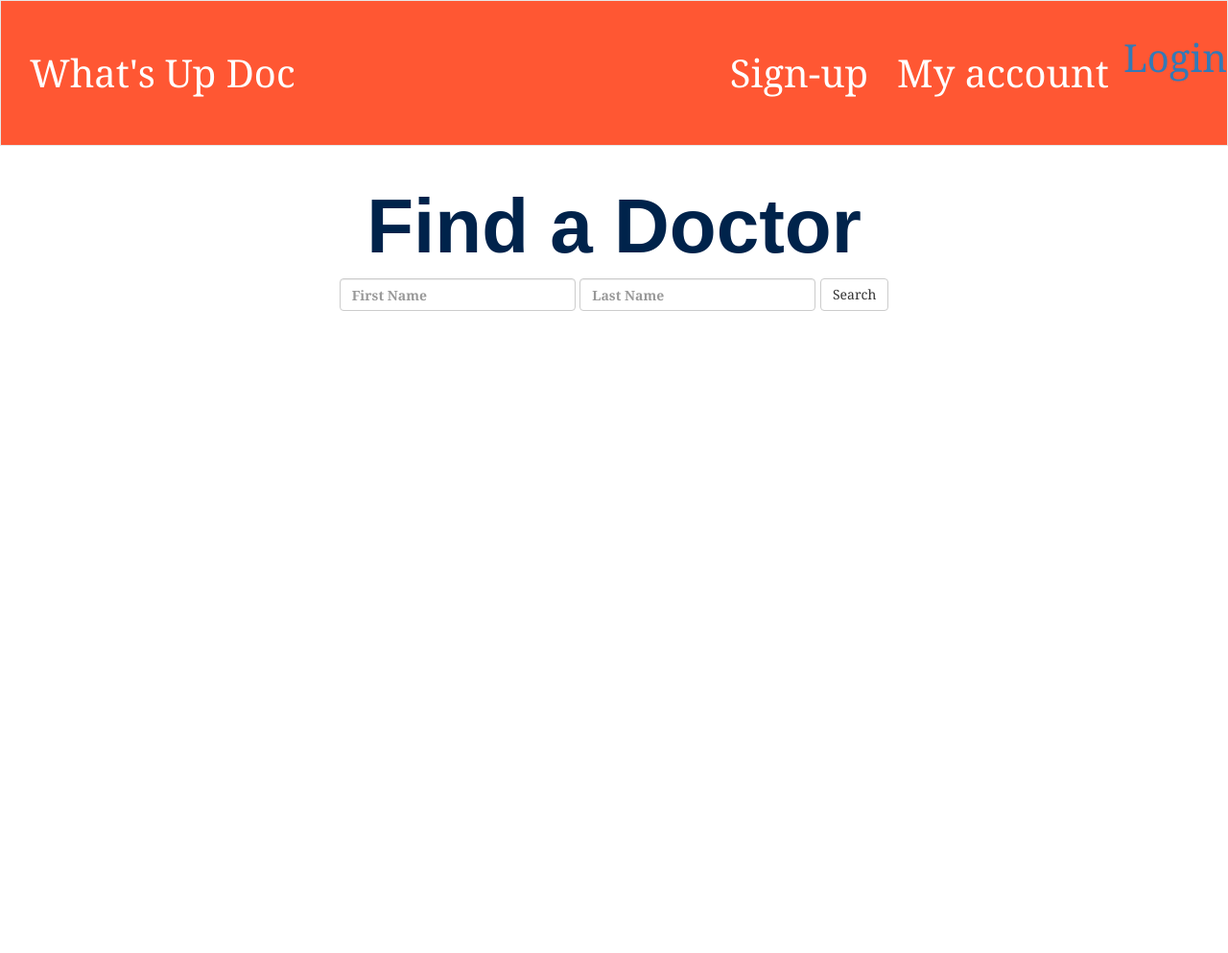
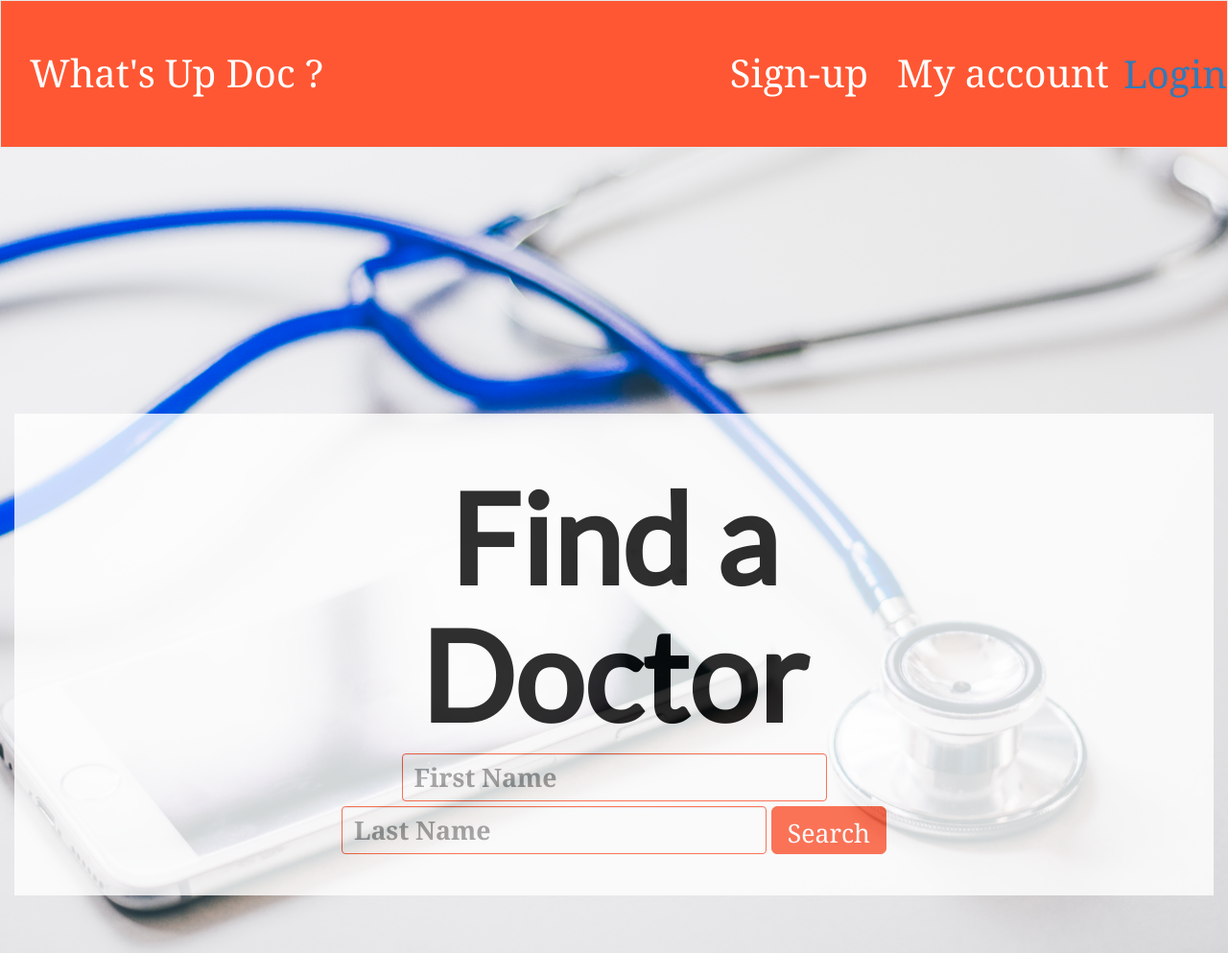
Before and after one commit to salomechamma/Whatsup-doc, a Flask app: page / in a window 1280 px wide. Shown: the whole page at 96% size. Run offline with Flask 2, Linux system fonts and the light colour scheme; some libraries are stand-ins or nearby versions.

Commit message:
Homepage Added background

```diff
--- a/static/css/styles_sheet.css
+++ b/static/css/styles_sheet.css
@@ -1,13 +1,25 @@
-/*   Sitewide  */
+html, body {
+  width: 100%;
+  height: 100%;
+  overflow: hidden;
+}
 
 
-body{
-
+body.homepage{
+	background-image: url(img3.jpeg);
 	font-family: Georgia,serif;
 	font-size: 18px;
 	line-height: 18px;
 	color: #00234b;
 	background-color: #fff;
+	background-size: cover;
+	background-repeat: no-repeat;
+  	background-position: center center;
+  	color: #000;
+  	line-height: 1.3;
+  	-webkit-font-smoothing: antialiased;
+
+
 }
 
 .nav, .navbar, .navbar-default, .navbar-default {
@@ -16,7 +28,6 @@ body{
 	border-radius: 0px;
 	font-size: 40px;
 	min-height: 100px;
-
 	padding-top: 25px;
 	padding-bottom: 25px;
 
@@ -33,7 +44,9 @@ body{
 
 #form{
 	text-align: center;
+
 }
+
 /*glyphicon {
 	font-size: 24px;
 }
@@ -49,8 +62,8 @@ section {
 
 #search{
 	text-align: center;
-	font-size: 80px;
-	font-family: Arial,sans-serif;
+	font-size: 130px;
+	font-family: 'Lato', serif;
 	font-weight: bold;
 
 }
@@ -59,7 +72,7 @@ section {
 }
 
 
-  First row
+
 
 #hero	{
 	height: 400px;
@@ -89,12 +102,21 @@ section {
 	width: 100%;
 	/*height: 100%;*/
 }
+#homepblock{
+   /* margin: 1px, 1px, 1px, 1px;*/
+   padding: 1cm 0cm 1cm 0cm;
+    background-color: #ffffff;
+   /* border: 1px solid black;*/
+    opacity: 0.8;
+    filter: alpha(opacity=60);
+}
 
+.btn {
+    background-color: #ff5733;
+    opacity:1;
+    border-color: #ff5733;
+}
 
-
-
-/* Features Row
-
-.feature {
-	text-align: center;*/
+#inp{
+    border-color: #ff5733;
 }
--- a/templates/base.html
+++ b/templates/base.html
@@ -11,6 +11,7 @@
         {% block headblock %}{% endblock %}
           <link rel="stylesheet"
         href="/static/css/styles_sheet.css">
+        <link href="https://fonts.googleapis.com/css?family=Lato" rel="stylesheet">
 </head>
 <body>
 
@@ -24,7 +25,7 @@
             </div>
             <div id="navbar">
                 <ul class="nav navbar-nav">
-                    <li><a href="/">What's Up Doc</a></li>
+                    <li><a href="/">What's Up Doc ? </a></li>
                 </ul>
                 <ul class="nav navbar-nav navbar-right">
                     <li><a href="/sign_in">Sign-up</a></li>
--- a/templates/homepage.html
+++ b/templates/homepage.html
@@ -4,49 +4,42 @@
    What's up doc?
 {% endblock %}
 
+{% block headblock %}
+{% endblock %}
+
 {% block content %}
+<body class="homepage">
 
 
  <div class="container-fluid">
     <div class="row">
+    <br> <br> <br> <br> <br> <br> <br> <br> <br><br> <br>
+    </div>
+    <div id="homepblock">
+    <div  class="row">
         <div class="col-md-6 col-xs-6 col-md-offset-3">
             <h2 id='search'>Find a Doctor</h2>
         </div>
     </div>
-    </div>
     <div class="row">
         <div id='form' class="col-md-6 col-xs-6 col-md-offset-3">
-
-
-<!-- <form class="form-inline" >
-  <div class="form-group">
-    <label for="exampleInputName2">Name</label>
-    <input type="text" class="form-control" id="exampleInputName2" placeholder="Jane Doe">
-  </div>
-  <div class="form-group">
-    <label for="exampleInputEmail2">Email</label>
-    <input type="email" class="form-control" id="exampleInputEmail2" placeholder="jane.doe@example.com">
-  </div>
-  <button type="submit" class="btn btn-default">Send invitation</button>
-</form> -->
-
-
          <form class="form-inline" action="/results_list">
             <div class="form-group">
-        <label> <input type="text" style="text-transform:capitalize" class="form-control"
+                <label> <input id="inp" style="height:50px;font-size:20pt;" type="text" style="text-transform:capitalize" class="form-control"
                 id="exampleInputName2" placeholder="First Name" name="firstname"></label>
-        <label> <input type="text"  style="text-transform:capitalize;" placeholder="Last Name" class="form-control" id="exampleInputName" name="lastname"></label>
-        <input type="submit" class="btn btn-default" value="Search">
+                <label> <input id="inp" style="height:50px;font-size:20pt;" type="text"  style="text-transform:capitalize;" placeholder="Last Name" class="form-control" id="exampleInputName" name="lastname"></label>
+                <input style="height:50px;font-size:20pt;" type="submit" class="btn btn-primary btn-lg" value="Search">
             </div>
          </form>
         </div>
     </div>
+</div>
+</div>
+
+</body>
 
 
-</div>
 
-<!--  <div> <b>Session:</b>
-{{ session }} </div>  -->
 
 
 
```
Also changed, not shown: static/css/img3.jpeg (renamed from static/img/StockSnap_RAW1RLRTM7.jpeg), static/css/img6.jpeg (added), static/img/img1.jpeg (renamed from static/img/doctor-medical-medicine-health-42273.jpeg), static/img/img2.jpeg (renamed from static/img/medications-cure-tablets-pharmacy-51114.jpeg), 8 other files. Lines whose indentation alone changed are shown as unchanged.
